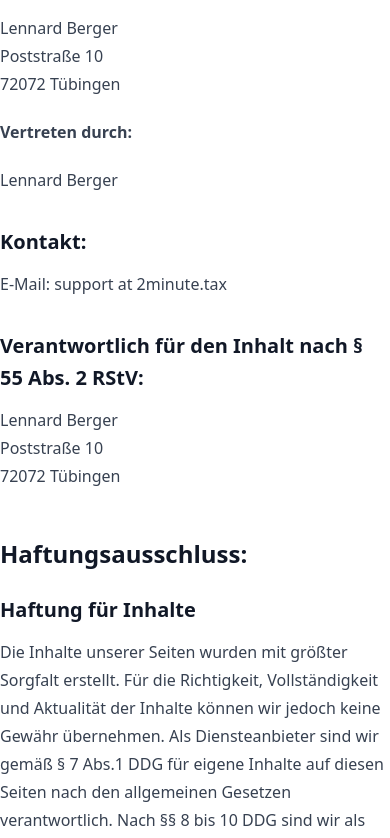
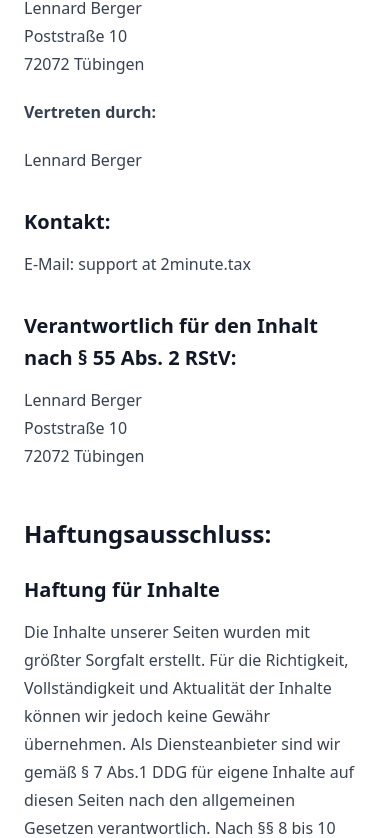
Before and after one commit to 2minutetax/2minutetax.github.io, a plain HTML site: page privacy.html in a window 390 px wide. Shown: the part 118-956 px from the top of the page. Drawn offline with nearby package versions, Linux system fonts and the light colour scheme.

Commit message:
Make privacy page a little bit more mobile friendly

```diff
--- a/privacy.html
+++ b/privacy.html
@@ -16,8 +16,8 @@ for: https://web3templates.com
 
 <div class="relative overflow-hidden">
     <div class="bg-white pt-10 pb-14 sm:pt-16 lg:overflow-hidden lg:pt-24 lg:pb-24">
-        <div class="mx-auto max-w-5xl lg:px-8">
-            <article class="prose lg:prose-xl mt-5">
+        <div class="mx-auto max-w-5xl px-6 lg:px-8">
+            <article class="prose lg:prose-xl">
                 <h1>Privacy policy</h1>
 
                 <p>
```
